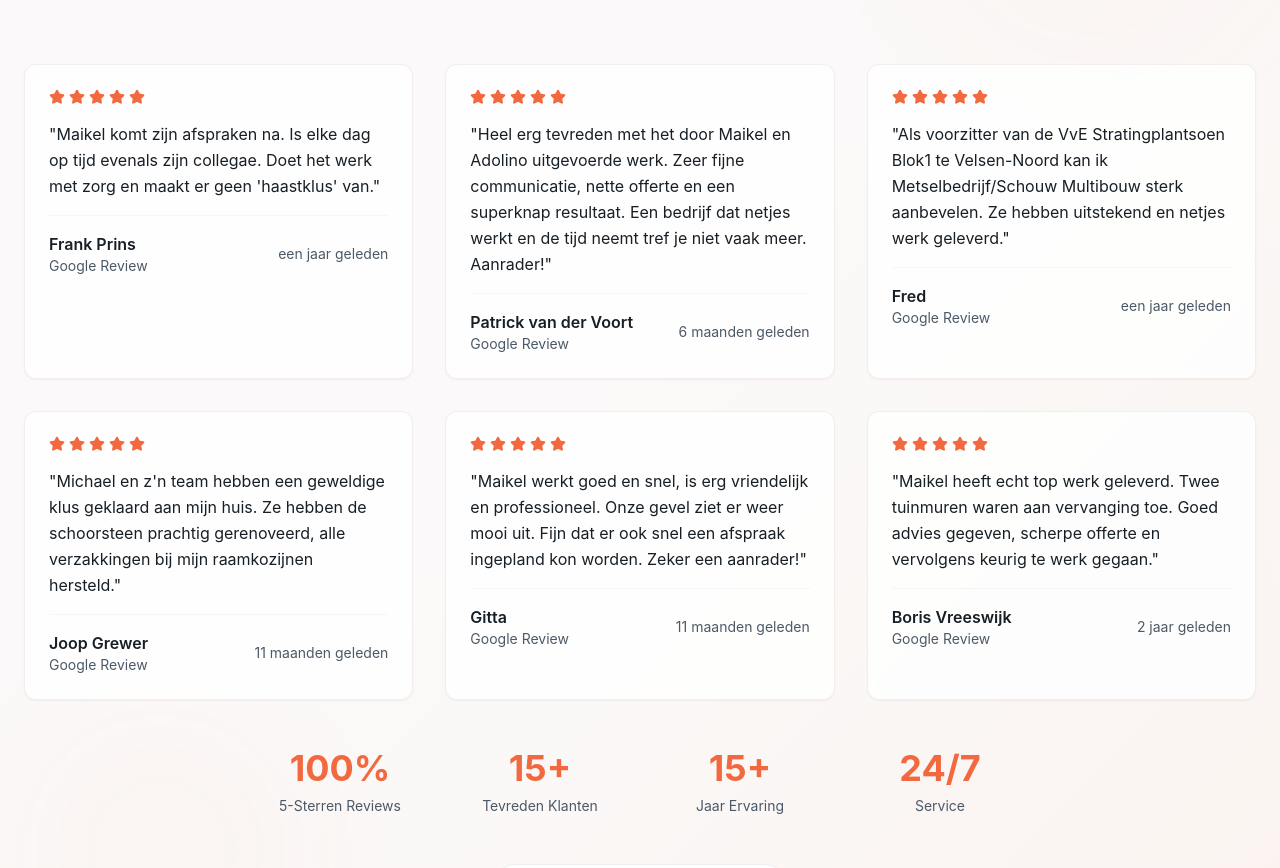
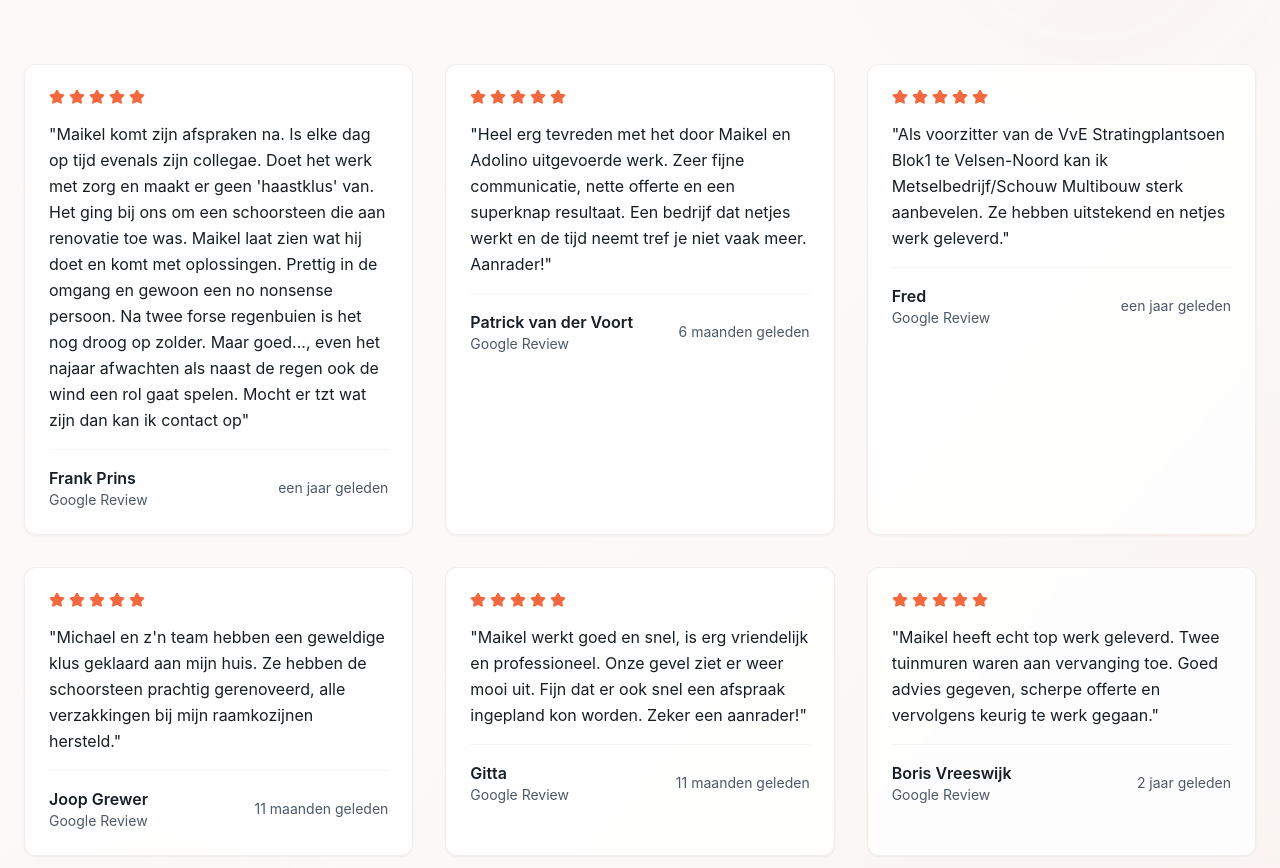
Before and after one commit to AramDawara123/smbgeveltechniek, a React (Vite) app: page / in a window 1280 px wide. Shown: the part 5150-6018 px from the top of the page. Built offline with nearby package versions, Linux system fonts and the light colour scheme.

Commit message:
Update Frank Prins review
Update the review text for Frank Prins to include more details about the chimney renovation and Maikel's approach.

```diff
--- a/src/components/ReviewsSection.tsx
+++ b/src/components/ReviewsSection.tsx
@@ -7,7 +7,7 @@ const ReviewsSection = () => {
       name: "Frank Prins",
       timeAgo: "een jaar geleden",
       rating: 5,
-      text: "Maikel komt zijn afspraken na. Is elke dag op tijd evenals zijn collegae. Doet het werk met zorg en maakt er geen 'haastklus' van."
+      text: "Maikel komt zijn afspraken na. Is elke dag op tijd evenals zijn collegae. Doet het werk met zorg en maakt er geen 'haastklus' van. Het ging bij ons om een schoorsteen die aan renovatie toe was. Maikel laat zien wat hij doet en komt met oplossingen. Prettig in de omgang en gewoon een no nonsense persoon. Na twee forse regenbuien is het nog droog op zolder. Maar goed..., even het najaar afwachten als naast de regen ook de wind een rol gaat spelen. Mocht er tzt wat zijn dan kan ik contact op"
     },
     {
       name: "Patrick van der Voort",
```
